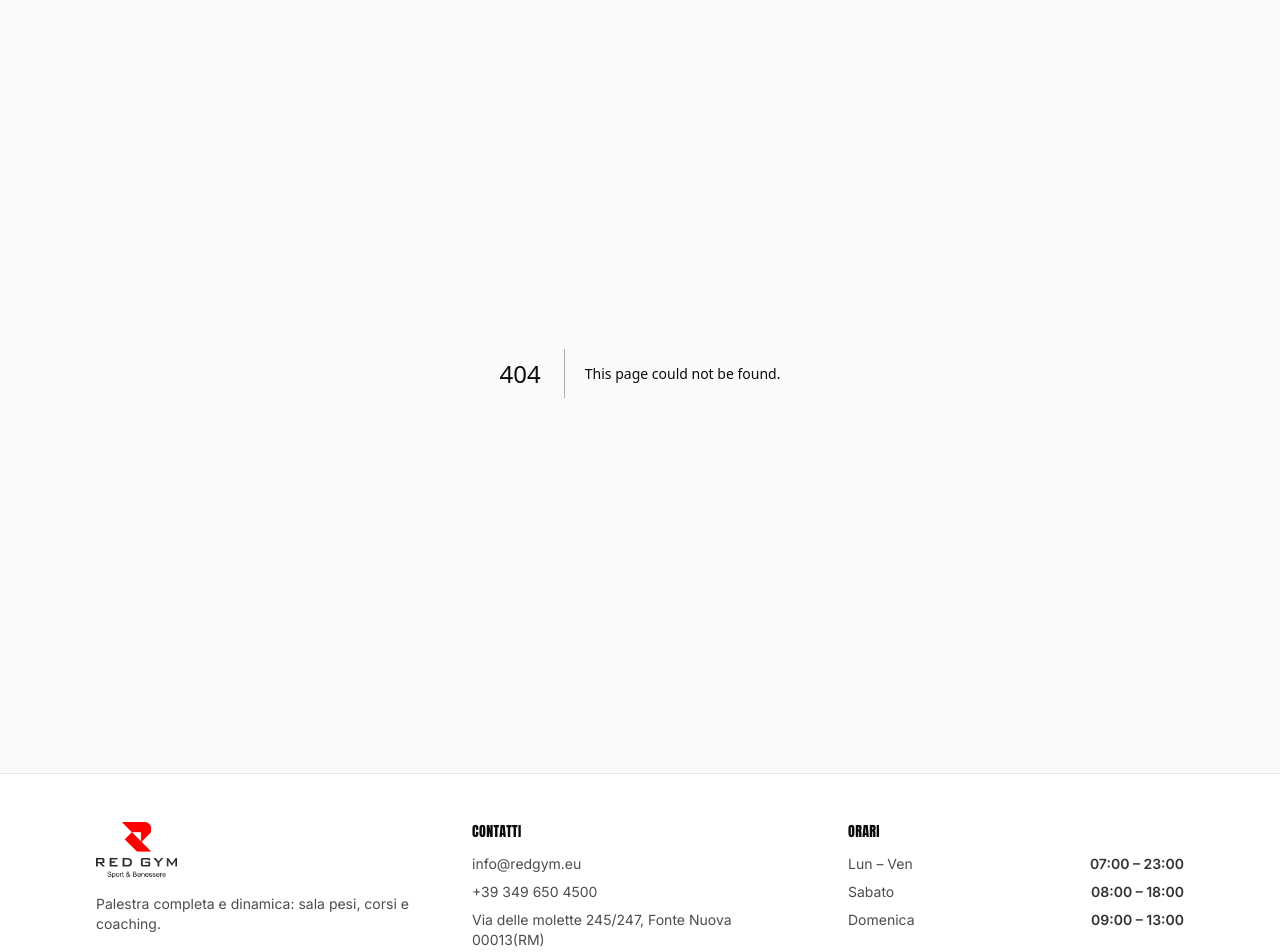
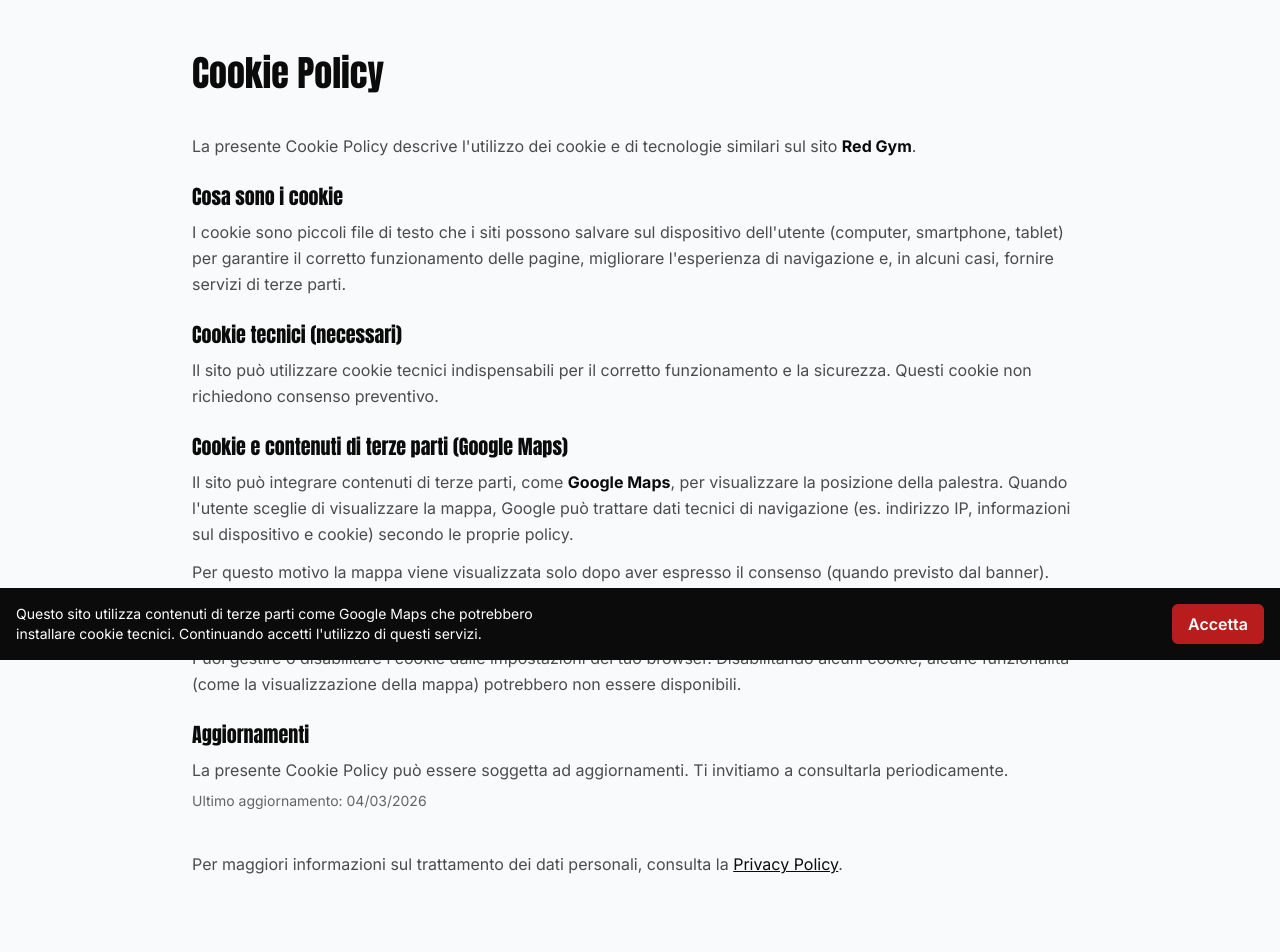
Before and after one commit to alelodato/red-gym, a Next.js app: page /cookies in a window 1280 px wide. Before the commit this address had no page. Shown: the part 140-1092 px from the top of the page. Built offline with nearby package versions, Linux system fonts and the light colour scheme.

Commit message:
aggiunto privacy e cookie policies e cookie banner

```diff
--- /dev/null
+++ b/app/cookies/page.js
@@ -0,0 +1,96 @@
+// app/cookies/page.jsx
+
+import Link from "next/link";
+
+export const metadata = {
+  title: "Cookie Policy | Red Gym",
+  description: "Informativa sui cookie utilizzati dal sito Red Gym.",
+};
+
+export default function CookiePolicyPage() {
+  return (
+    <main className="bg-brand-offwhite py-20 px-6 lg:px-8">
+      <div className="max-w-4xl mx-auto">
+        <h1 className="font-heading text-4xl mb-10">Cookie Policy</h1>
+
+        <section className="space-y-6 text-black/70 leading-relaxed">
+          <p>
+            La presente Cookie Policy descrive l&apos;utilizzo dei cookie e di tecnologie
+            similari sul sito <strong className="text-brand-black">Red Gym</strong>.
+          </p>
+
+          <div>
+            <h2 className="font-heading text-xl mb-2 text-brand-black">
+              Cosa sono i cookie
+            </h2>
+            <p>
+              I cookie sono piccoli file di testo che i siti possono salvare sul dispositivo
+              dell&apos;utente (computer, smartphone, tablet) per garantire il corretto
+              funzionamento delle pagine, migliorare l&apos;esperienza di navigazione e,
+              in alcuni casi, fornire servizi di terze parti.
+            </p>
+          </div>
+
+          <div>
+            <h2 className="font-heading text-xl mb-2 text-brand-black">
+              Cookie tecnici (necessari)
+            </h2>
+            <p>
+              Il sito può utilizzare cookie tecnici indispensabili per il corretto
+              funzionamento e la sicurezza. Questi cookie non richiedono consenso
+              preventivo.
+            </p>
+          </div>
+
+          <div>
+            <h2 className="font-heading text-xl mb-2 text-brand-black">
+              Cookie e contenuti di terze parti (Google Maps)
+            </h2>
+            <p>
+              Il sito può integrare contenuti di terze parti, come <strong className="text-brand-black">Google Maps</strong>,
+              per visualizzare la posizione della palestra. Quando l&apos;utente sceglie di
+              visualizzare la mappa, Google può trattare dati tecnici di navigazione (es.
+              indirizzo IP, informazioni sul dispositivo e cookie) secondo le proprie policy.
+            </p>
+            <p className="mt-3">
+              Per questo motivo la mappa viene visualizzata solo dopo aver espresso il
+              consenso (quando previsto dal banner).
+            </p>
+          </div>
+
+          <div>
+            <h2 className="font-heading text-xl mb-2 text-brand-black">
+              Come gestire o disabilitare i cookie
+            </h2>
+            <p>
+              Puoi gestire o disabilitare i cookie dalle impostazioni del tuo browser.
+              Disabilitando alcuni cookie, alcune funzionalità (come la visualizzazione
+              della mappa) potrebbero non essere disponibili.
+            </p>
+          </div>
+
+          <div>
+            <h2 className="font-heading text-xl mb-2 text-brand-black">
+              Aggiornamenti
+            </h2>
+            <p>
+              La presente Cookie Policy può essere soggetta ad aggiornamenti. Ti invitiamo
+              a consultarla periodicamente.
+            </p>
+            <p className="mt-2 text-sm text-black/60">
+              Ultimo aggiornamento: {new Date().toLocaleDateString("it-IT")}
+            </p>
+          </div>
+
+          <p className="pt-4">
+            Per maggiori informazioni sul trattamento dei dati personali, consulta la{" "}
+            <Link href="/privacy" className="underline text-brand-black hover:text-brand-red">
+              Privacy Policy
+            </Link>
+            .
+          </p>
+        </section>
+      </div>
+    </main>
+  );
+}
--- a/app/layout.js
+++ b/app/layout.js
@@ -3,7 +3,7 @@ import Script from "next/script";
 import { Bebas_Neue, Anton, Inter } from "next/font/google";
 import Navbar from "@/components/Navbar";
 import Footer from "@/components/Footer";
-import { SITE } from "@/lib/site";
+import CookieBanner from "@/components/CookieBanner";
 import ScrollToTop from "@/components/ScrollToTop";
 import BackToTop from "@/components/BackToTop";
 
@@ -74,6 +74,7 @@ export default function RootLayout({ children }) {
           strategy="afterInteractive"
           dangerouslySetInnerHTML={{ __html: JSON.stringify(jsonLd) }}
         />
+        <CookieBanner />
       </body>
     </html>
   );
--- /dev/null
+++ b/app/privacy/page.js
@@ -0,0 +1,89 @@
+export const metadata = {
+  title: "Privacy & Cookie Policy | Red Gym",
+  description:
+    "Informativa sulla privacy e sull'utilizzo dei cookie del sito Red Gym.",
+};
+
+export default function PrivacyPage() {
+  return (
+    <main className="bg-brand-offwhite py-20 px-6 lg:px-8">
+      <div className="max-w-4xl mx-auto">
+
+        <h1 className="font-heading text-4xl mb-10">
+          Privacy Policy
+        </h1>
+
+        <section className="space-y-6 text-black/70 leading-relaxed">
+
+          <div>
+            <h2 className="font-heading text-xl mb-2 text-brand-black">
+              Titolare del trattamento
+            </h2>
+            <p>
+              Red Gym<br />
+              Via delle Molette 245, 00013 Fonte Nuova (RM)<br />
+              Email: info@redgym.eu
+            </p>
+          </div>
+
+          <div>
+            <h2 className="font-heading text-xl mb-2 text-brand-black">
+              Tipologia di dati raccolti
+            </h2>
+            <p>
+              Il sito può raccogliere dati tecnici di navigazione come indirizzo IP,
+              informazioni sul browser e dispositivo utilizzato.
+              I dati possono inoltre essere forniti volontariamente dall’utente
+              tramite contatti email o telefonici indicati sul sito.
+            </p>
+          </div>
+
+          <div>
+            <h2 className="font-heading text-xl mb-2 text-brand-black">
+              Finalità del trattamento
+            </h2>
+            <p>
+              I dati vengono utilizzati esclusivamente per fornire informazioni,
+              rispondere alle richieste degli utenti e garantire il corretto
+              funzionamento e la sicurezza del sito.
+            </p>
+          </div>
+
+          <div>
+            <h2 className="font-heading text-xl mb-2 text-brand-black">
+              Servizi di terze parti
+            </h2>
+            <p>
+              Il sito può incorporare contenuti di terze parti come Google Maps.
+              Questi servizi possono raccogliere dati tecnici di navigazione
+              quando visualizzati.
+            </p>
+          </div>
+
+          <div>
+            <h2 className="font-heading text-xl mb-2 text-brand-black">
+              Cookie
+            </h2>
+            <p>
+              Il sito utilizza cookie tecnici necessari al funzionamento e
+              può utilizzare servizi di terze parti che installano cookie
+              solo previo consenso dell’utente.
+            </p>
+          </div>
+
+          <div>
+            <h2 className="font-heading text-xl mb-2 text-brand-black">
+              Diritti dell'utente
+            </h2>
+            <p>
+              Gli utenti possono richiedere in qualsiasi momento l’accesso,
+              la rettifica o la cancellazione dei dati personali scrivendo
+              all’indirizzo email indicato sopra.
+            </p>
+          </div>
+
+        </section>
+      </div>
+    </main>
+  );
+}
--- /dev/null
+++ b/components/CookieBanner.js
@@ -0,0 +1,39 @@
+"use client";
+
+import { useState, useEffect } from "react";
+
+export default function CookieBanner() {
+  const [visible, setVisible] = useState(false);
+
+  useEffect(() => {
+    const consent = localStorage.getItem("cookie-consent");
+    if (!consent) {
+      setVisible(true);
+    }
+  }, []);
+
+  const acceptCookies = () => {
+    localStorage.setItem("cookie-consent", "accepted");
+    setVisible(false);
+    window.location.reload();
+  };
+
+  if (!visible) return null;
+
+  return (
+    <div className="fixed bottom-0 left-0 right-0 bg-brand-black text-white p-4 z-50 flex flex-col md:flex-row items-center justify-between gap-4">
+      <p className="text-sm max-w-xl">
+        Questo sito utilizza contenuti di terze parti come Google Maps che
+        potrebbero installare cookie tecnici. Continuando accetti l'utilizzo
+        di questi servizi.
+      </p>
+
+      <button
+        onClick={acceptCookies}
+        className="bg-brand-red px-4 py-2 rounded-md text-white font-semibold"
+      >
+        Accetta
+      </button>
+    </div>
+  );
+}
--- a/components/Footer.js
+++ b/components/Footer.js
@@ -1,11 +1,14 @@
 import Container from "./Container";
 import { SITE } from "@/lib/site";
+import Link from "next/link";
 
 export default function Footer() {
   return (
     <footer className="bg-white border-t border-brand-gray200">
       <Container>
         <div className="grid gap-10 py-12 sm:grid-cols-2 lg:grid-cols-3">
+
+          {/* LOGO */}
           <div>
             <div className="flex items-center gap-3">
               <img
@@ -13,12 +16,7 @@ export default function Footer() {
                 alt="Red Gym"
                 width={200}
                 height={64}
-                className="
-                  h-8 w-auto
-                  sm:h-9
-                  lg:h-12
-                  xl:h-14
-                "
+                className="h-8 w-auto sm:h-9 lg:h-12 xl:h-14"
               />
             </div>
             <p className="mt-4 text-sm text-black/70 max-w-sm">
@@ -26,6 +24,7 @@ export default function Footer() {
             </p>
           </div>
 
+          {/* CONTATTI */}
           <div>
             <p className="section-title text-sm">Contatti</p>
             <ul className="mt-3 space-y-2 text-sm text-black/70">
@@ -35,6 +34,7 @@ export default function Footer() {
             </ul>
           </div>
 
+          {/* ORARI */}
           <div>
             <p className="section-title text-sm">Orari</p>
             <ul className="mt-3 space-y-2 text-sm text-black/70">
@@ -47,7 +47,8 @@ export default function Footer() {
             </ul>
 
             <p className="section-title text-sm mt-6">Social</p>
-            {/* Link social eleganti */}
+
+            <div className="mt-6 flex flex-col sm:flex-row gap-3">
                   <div className="mt-6 space-y-3">
                     <a
                       href="https://wa.me/393496504500"
@@ -76,7 +77,6 @@ export default function Footer() {
                       </div>
                       <span>Seguici su Instagram</span>
                     </a>
-
                     {/* Facebook */}
                     <a
                       href="https://www.facebook.com/redgymfontenuova"
@@ -94,9 +94,25 @@ export default function Footer() {
                   </div>
                 </div>
           </div>
+        </div>
 
-        <div className="border-t border-brand-gray200 py-6 text-xs text-black/60">
-          ©️ {new Date().getFullYear()} {SITE.name}. Tutti i diritti riservati.
+        {/* BOTTOM */}
+        <div className="border-t border-brand-gray200 py-6 flex flex-col sm:flex-row items-center justify-between gap-4 text-xs text-black/60">
+
+          <p>
+            © {new Date().getFullYear()} {SITE.name}. Tutti i diritti riservati.
+          </p>
+
+          <div className="flex gap-4">
+            <Link href="/privacy" className="hover:text-brand-red transition-colors">
+              Privacy Policy
+            </Link>
+
+            <Link href="/cookies" className="hover:text-brand-red transition-colors">
+              Cookie Policy
+            </Link>
+          </div>
+
         </div>
       </Container>
     </footer>
--- /dev/null
+++ b/components/GoogleMap.js
@@ -0,0 +1,43 @@
+"use client";
+
+import { useEffect, useState } from "react";
+
+export default function GoogleMap() {
+  const [consent, setConsent] = useState(false);
+
+  useEffect(() => {
+    const saved = localStorage.getItem("cookie-consent");
+    if (saved === "accepted") {
+      setConsent(true);
+    }
+  }, []);
+
+  if (!consent) {
+    return (
+      <div className="bg-gray-200 p-6 text-center rounded-md">
+        <p className="mb-4">
+          Per visualizzare la mappa devi accettare i cookie di terze parti.
+        </p>
+        <button
+          onClick={() => {
+            localStorage.setItem("cookie-consent", "accepted");
+            window.location.reload();
+          }}
+          className="bg-brand-red text-white px-4 py-2 rounded-md"
+        >
+          Accetta e visualizza mappa
+        </button>
+      </div>
+    );
+  }
+
+  return (
+    <iframe
+      src="https://www.google.com/maps/embed?..."
+      width="100%"
+      height="450"
+      loading="lazy"
+      className="rounded-md"
+    ></iframe>
+  );
+}
```
Lines whose indentation alone changed are shown as unchanged.
